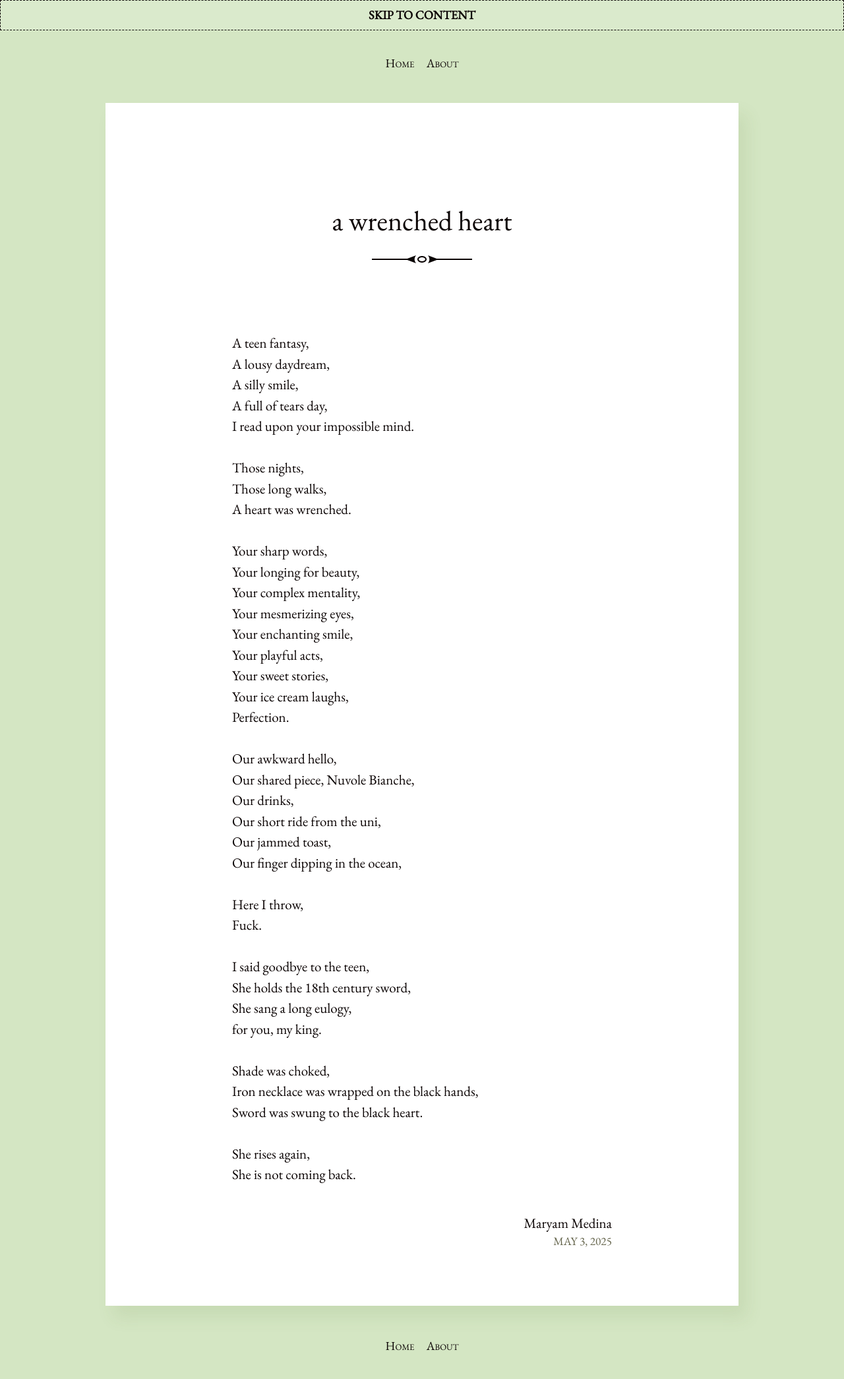
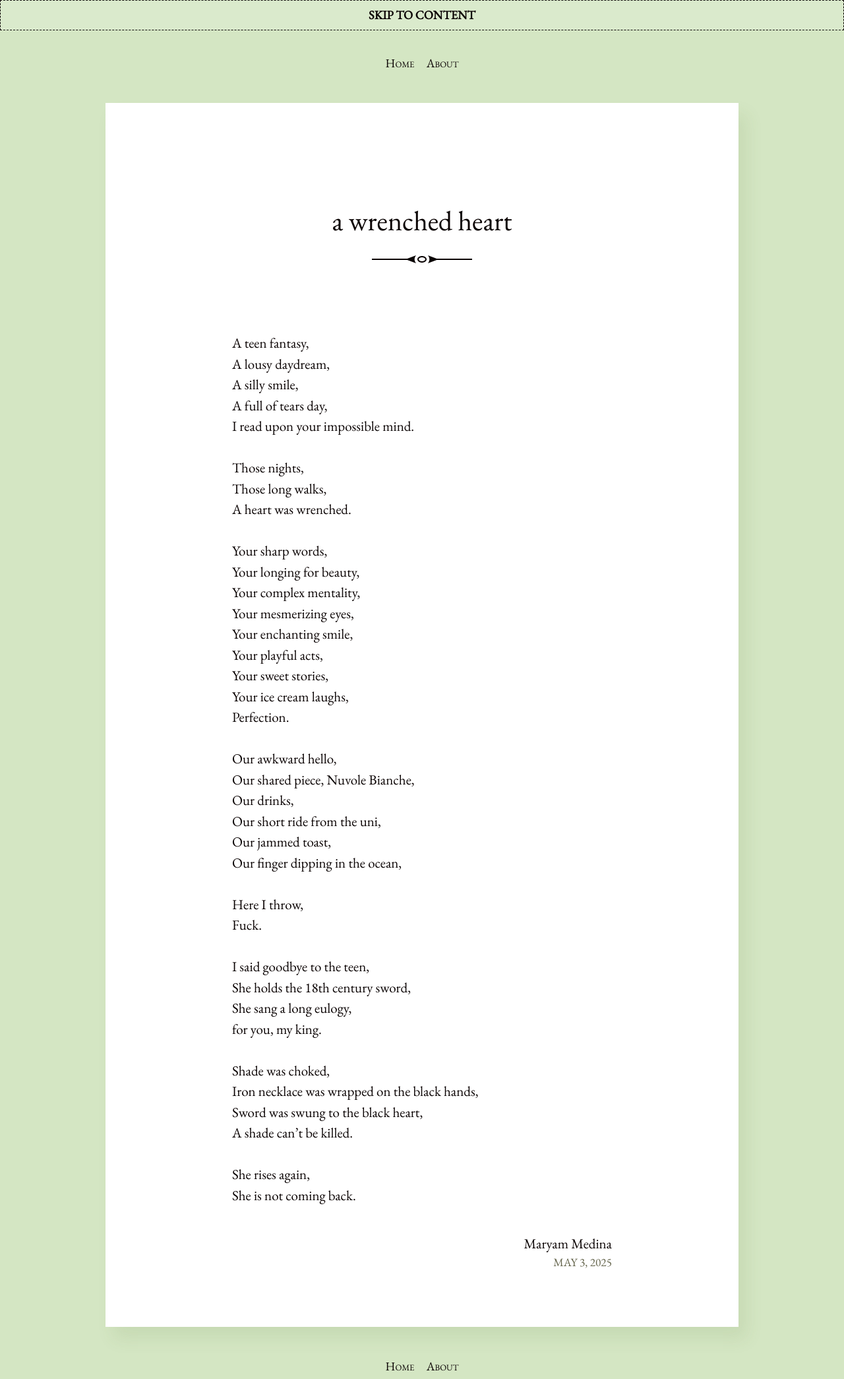
Before and after one commit to ayukaryana/ayukaryana.github.io, a Jekyll site: the page built from _posts/2025-05-03-a-wrenched-heart.md, in a window 1280 px wide. Shown: the whole page at 66% size. Built offline with Jekyll 4.4.1, drawn with Linux system fonts in a browser that asks for light colours; before the commit the page ends 2058 px from its top, so only the background shows below that.

Commit message:
Update 2025-05-03-a-wrenched-heart.md

```diff
--- a/_posts/2025-05-03-a-wrenched-heart.md
+++ b/_posts/2025-05-03-a-wrenched-heart.md
@@ -43,7 +43,8 @@ for you, my king.<br>
 <br>
 Shade was choked,<br>
 Iron necklace was wrapped on the black hands,<br>
-Sword was swung to the black heart.<br>
+Sword was swung to the black heart,<br>
+A shade can't be killed.<br>
 <br>
 She rises again,<br>
 She is not coming back.<br>
```
